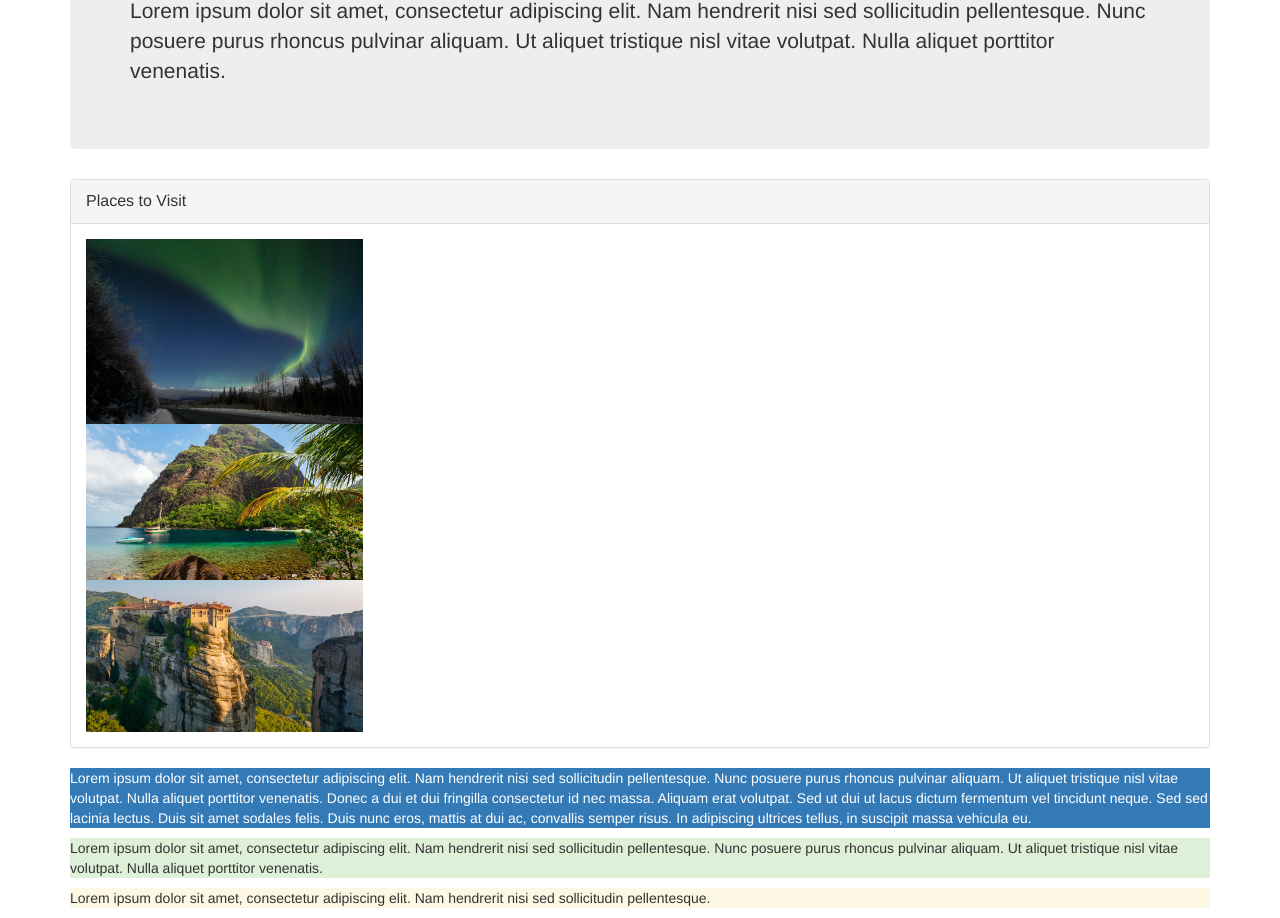
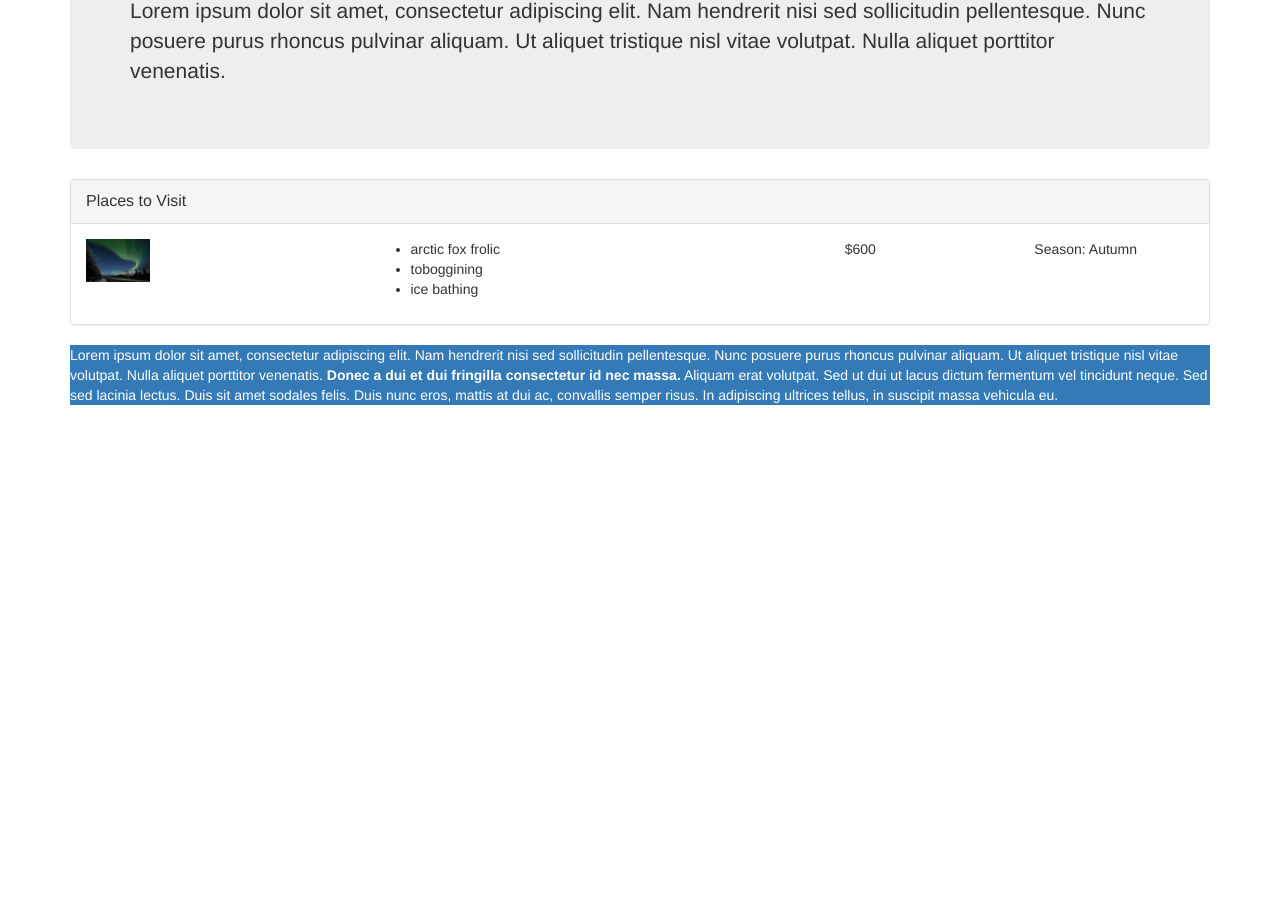
Before and after one commit to stockampj/vacay, a plain HTML site: page index.html in a window 1280 px wide. Shown: the part 151-1069 px from the top of the page. After the commit the page ends 800 px from the top, so only its background shows below. Drawn offline with Linux system fonts and the light colour scheme.

Commit message:
Make grids better and add info about vacation packages.

```diff
--- a/css/styles.css
+++ b/css/styles.css
@@ -3,3 +3,8 @@ img {
   width: 25%;
 
 }
+
+.warning {
+  font-weight: bold;
+  color: white;
+}
--- a/index.html
+++ b/index.html
@@ -17,19 +17,28 @@
             <p class="panel-title">Places to Visit</p>
         </div>
         <div class="panel-body">
-          <img class="column" src="img/artic.jpg" alt="image 1">
-          <img class="column" src="img/beach.jpg" alt="image 2">
-          <img class="column" src="img/mountain.jpg" alt="image 3">
+          <div class="row">
+            <div class="col-md-3">
+              <img src="img/artic.jpg" alt="arctic">
+            </div>
+            <div class="col-md-5">
+              <ul>
+                <li>arctic fox frolic</li>
+                <li>toboggining</li>
+                <li>ice bathing</li>
+              </ul>
+            </div>
+            <div class="col-md-2">
+              <p>$600</p>
+            </div>
+            <div class="col-md-2">
+              <p>Season: Autumn</p>
+            </div>
+          </div>
         </div>
       </div>
       <div class="<blockquote">
-        <p class="bg-primary">Lorem ipsum dolor sit amet, consectetur adipiscing elit. Nam hendrerit nisi sed sollicitudin pellentesque. Nunc posuere purus rhoncus pulvinar aliquam. Ut aliquet tristique nisl vitae volutpat. Nulla aliquet porttitor venenatis. Donec a dui et dui fringilla consectetur id nec massa. Aliquam erat volutpat. Sed ut dui ut lacus dictum fermentum vel tincidunt neque. Sed sed lacinia lectus. Duis sit amet sodales felis. Duis nunc eros, mattis at dui ac, convallis semper risus. In adipiscing ultrices tellus, in suscipit massa vehicula eu.</p>
-      </div>
-      <div class="<blockquote">
-        <p class="bg-success">Lorem ipsum dolor sit amet, consectetur adipiscing elit. Nam hendrerit nisi sed sollicitudin pellentesque. Nunc posuere purus rhoncus pulvinar aliquam. Ut aliquet tristique nisl vitae volutpat. Nulla aliquet porttitor venenatis. </p>
-      </div>
-      <div class="<blockquote">
-        <p class="bg-warning">Lorem ipsum dolor sit amet, consectetur adipiscing elit. Nam hendrerit nisi sed sollicitudin pellentesque.</p>
+        <p class="bg-primary">Lorem ipsum dolor sit amet, consectetur adipiscing elit. Nam hendrerit nisi sed sollicitudin pellentesque. Nunc posuere purus rhoncus pulvinar aliquam. Ut aliquet tristique nisl vitae volutpat. Nulla aliquet porttitor venenatis. <span class="warning"> Donec a dui et dui fringilla consectetur id nec massa.</span> Aliquam erat volutpat. Sed ut dui ut lacus dictum fermentum vel tincidunt neque. Sed sed lacinia lectus. Duis sit amet sodales felis. Duis nunc eros, mattis at dui ac, convallis semper risus. In adipiscing ultrices tellus, in suscipit massa vehicula eu.</p>
       </div>
     </div>
   </body>
```
